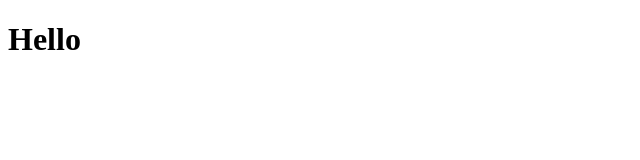
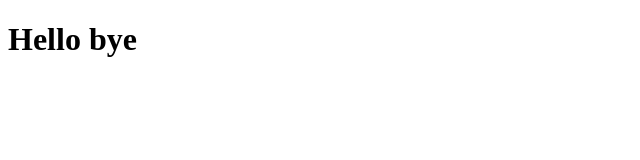
Before and after one commit to AARTHI-m32/devops, a plain HTML site: page index.html in a window 1280 px wide. Shown: the full height of the page, 0-640 px from the left. Drawn offline with Linux system fonts and the light colour scheme.

Commit message:
Update index.html

```diff
--- a/index.html
+++ b/index.html
@@ -3,5 +3,5 @@
     <title>Cloud</title>
 </head>
 <body>
-    <h1>Hello</h1>
+    <h1>Hello bye</h1>
 </body>
```
